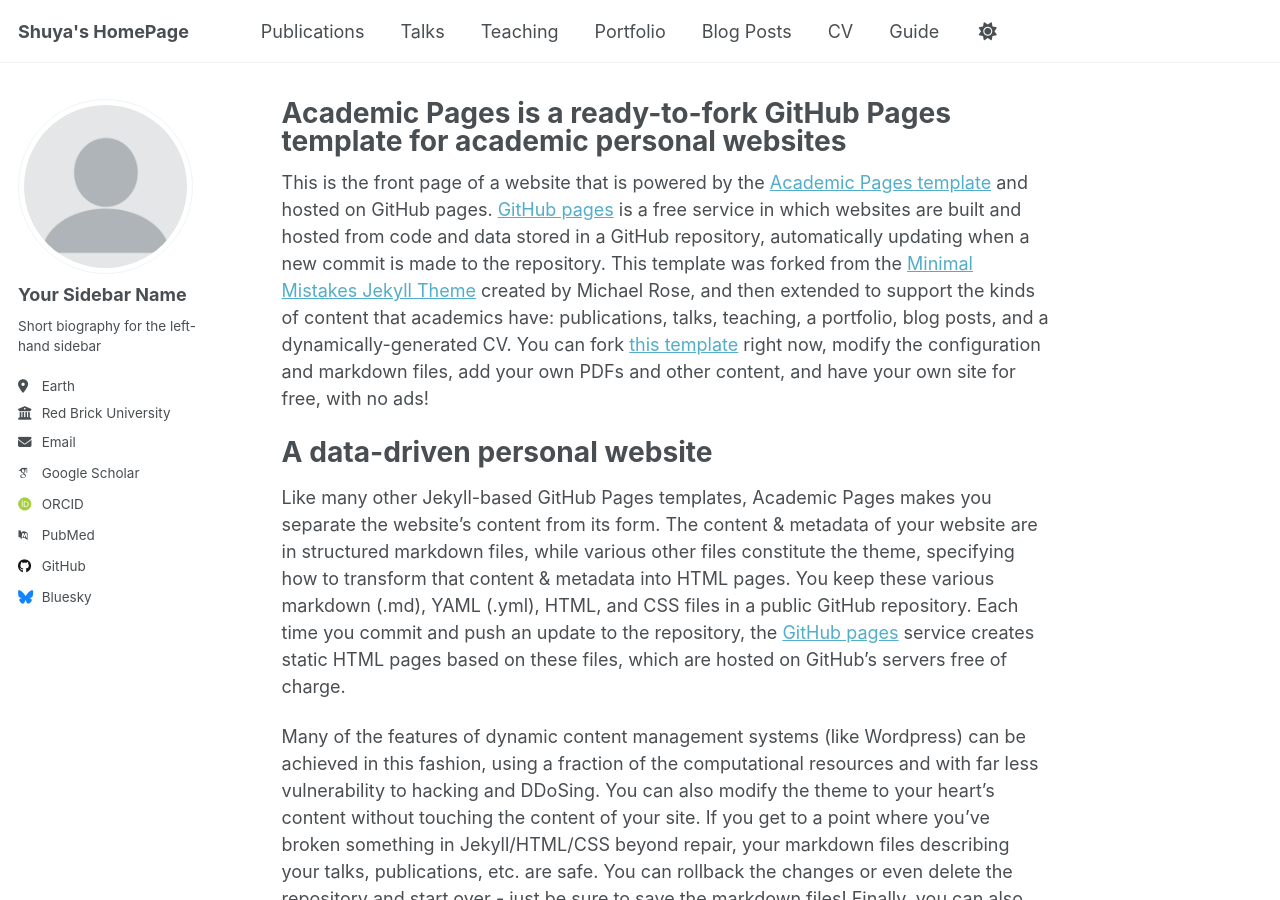
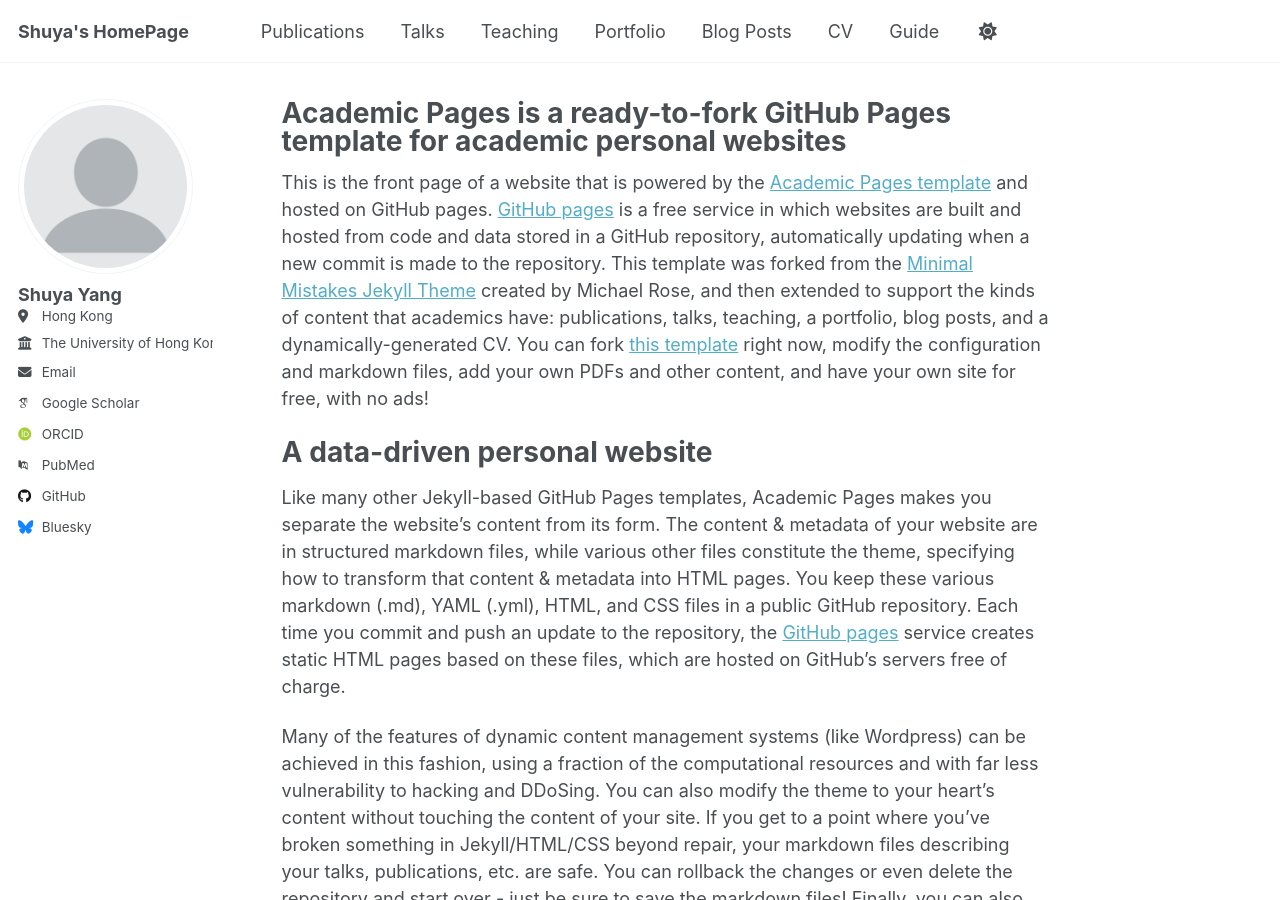
Before and after one commit to Shuya-9/Shuya-9.github.io, a Jekyll site: the page built from _pages/about.md, in a window 1280 px wide and 900 px high. Built offline with Jekyll 4.4.1, drawn with Linux system fonts in a browser that asks for light colours; some web fonts are replaced.

Commit message:
Update _config.yml

```diff
--- a/_config.yml
+++ b/_config.yml
@@ -23,13 +23,13 @@ repository               : "academicpages/academicpages.github.io"
 author:
   # Biographic information
   avatar           : "profile.png"
-  name             : "Your Sidebar Name"
+  name             : "Shuya Yang"
   pronouns         : # example: "she/her"
-  bio              : "Short biography for the left-hand sidebar"
-  location         : "Earth"
-  employer         : "Red Brick University"
+  bio              : # "Short biography for the left-hand sidebar"
+  location         : "Hong Kong"
+  employer         : "The University of Hong Kong"
   uri              : # URL
-  email            : "none@example.org"
+  email            : "shuya.yang.java@gmail.com"
 
   # Academic websites
   academia         : # URL
```
